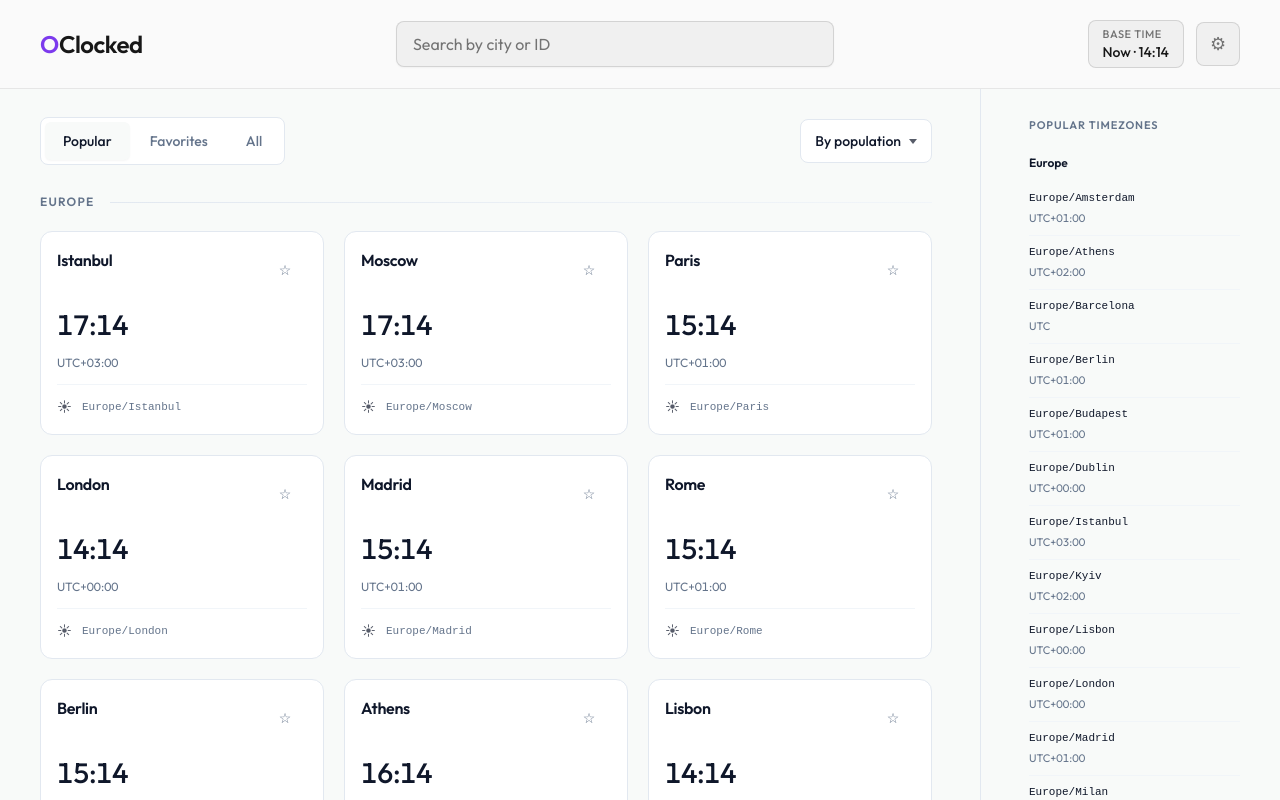
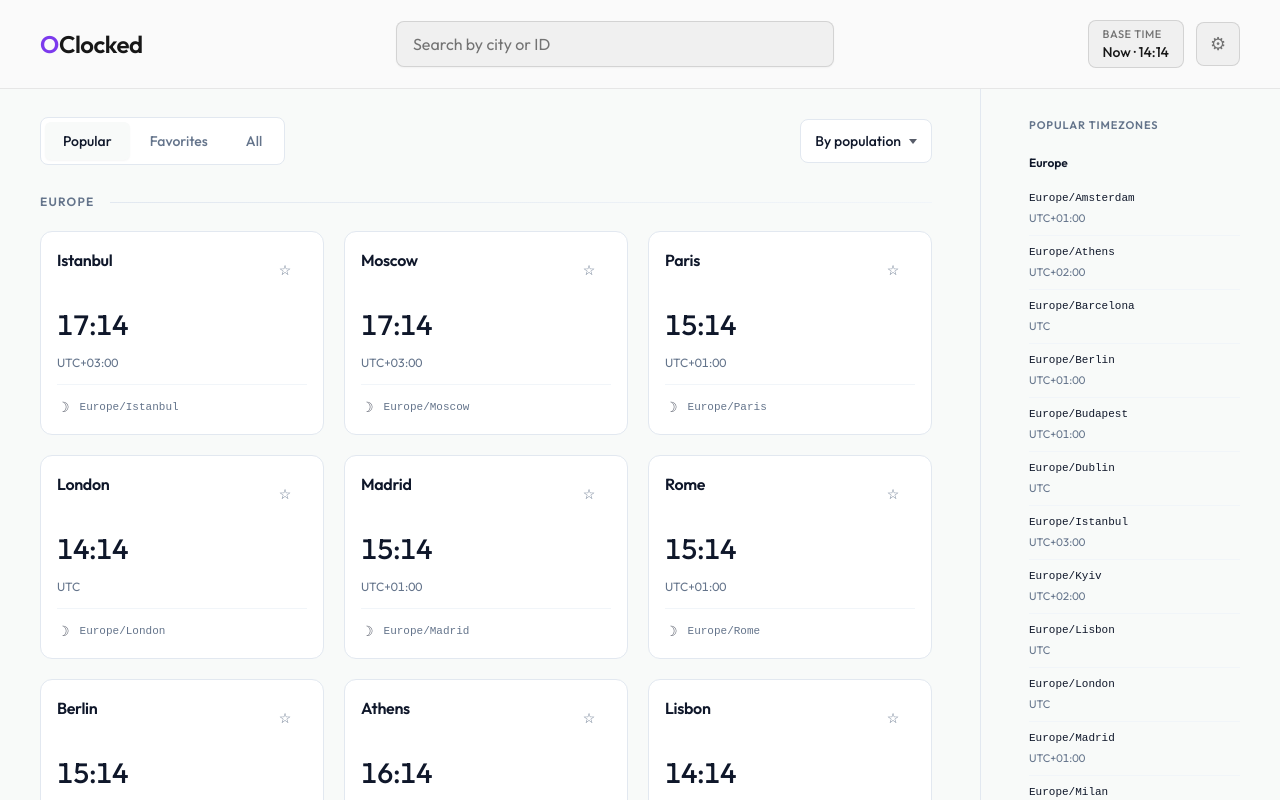
Before and after one commit to iekosmadakis/oclocked, a React (Vite) app: page / in a window 1280 px wide. Shown: the top 800 px of the page. Built offline with nearby package versions, Linux system fonts and the light colour scheme.

Commit message:
Remove date-fns and date-fns-tz dependencies; refactor date and time formatting in BaseTimePicker and timezone utility functions to use native Intl API.

```diff
--- a/package.json
+++ b/package.json
@@ -17,8 +17,6 @@
     "vite": "^7.3.1"
   },
   "dependencies": {
-    "date-fns": "^4.1.0",
-    "date-fns-tz": "^3.2.0",
     "react": "^19.2.4",
     "react-dom": "^19.2.4"
   }
--- a/src/components/BaseTimePicker.tsx
+++ b/src/components/BaseTimePicker.tsx
@@ -1,6 +1,27 @@
 import { useState, useEffect } from 'react'
-import { format } from 'date-fns'
 import styles from './BaseTimePicker.module.css'
+
+function fmtDate(d: Date): string {
+  return d.toLocaleDateString('en-CA', { year: 'numeric', month: '2-digit', day: '2-digit' })
+}
+
+function fmtTime(d: Date, use24h: boolean): string {
+  return d.toLocaleTimeString('en-US', {
+    hour: 'numeric',
+    minute: '2-digit',
+    hour12: !use24h,
+  })
+}
+
+function fmtDateTime(d: Date, use24h: boolean): string {
+  return d.toLocaleString('en-US', {
+    month: 'short',
+    day: 'numeric',
+    hour: 'numeric',
+    minute: '2-digit',
+    hour12: !use24h,
+  })
+}
 
 interface BaseTimePickerProps {
   baseTime: Date
@@ -9,7 +30,6 @@ interface BaseTimePickerProps {
   isLive?: boolean
 }
 
-/** Picker for base time: live "Now" or custom date/time. */
 export function BaseTimePicker({
   baseTime,
   onBaseTimeChange,
@@ -17,23 +37,21 @@ export function BaseTimePicker({
   isLive = true,
 }: BaseTimePickerProps) {
   const [isExpanded, setIsExpanded] = useState(false)
-  const [dateStr, setDateStr] = useState(format(baseTime, 'yyyy-MM-dd'))
-  const [timeStr, setTimeStr] = useState(
-    format(baseTime, use24h ? 'HH:mm' : 'h:mm a')
-  )
+  const [dateStr, setDateStr] = useState(() => fmtDate(baseTime))
+  const [timeStr, setTimeStr] = useState(() => fmtTime(baseTime, use24h))
 
   useEffect(() => {
     if (isExpanded) {
-      setDateStr(format(baseTime, 'yyyy-MM-dd'))
-      setTimeStr(format(baseTime, use24h ? 'HH:mm' : 'h:mm a'))
+      setDateStr(fmtDate(baseTime))
+      setTimeStr(fmtTime(baseTime, use24h))
     }
   }, [isExpanded, baseTime, use24h])
 
   const handleUseNow = () => {
     const now = new Date()
     onBaseTimeChange(now, true)
-    setDateStr(format(now, 'yyyy-MM-dd'))
-    setTimeStr(format(now, use24h ? 'HH:mm' : 'h:mm a'))
+    setDateStr(fmtDate(now))
+    setTimeStr(fmtTime(now, use24h))
     setIsExpanded(false)
   }
 
@@ -64,7 +82,7 @@ export function BaseTimePicker({
         setIsExpanded(false)
       }
     } catch {
-      // Invalid date
+      /* invalid */
     }
   }
 
@@ -79,9 +97,9 @@ export function BaseTimePicker({
         <span className={styles.label}>Base time</span>
         <span className={styles.value}>
           {isLive ? (
-            <>Now · {format(baseTime, use24h ? 'HH:mm' : 'h:mm a')}</>
+            <>Now · {fmtTime(baseTime, use24h)}</>
           ) : (
-            format(baseTime, use24h ? 'MMM d, HH:mm' : 'MMM d, h:mm a')
+            fmtDateTime(baseTime, use24h)
           )}
         </span>
       </button>
--- a/src/components/SearchBar.tsx
+++ b/src/components/SearchBar.tsx
@@ -28,7 +28,7 @@ export function SearchBar({ onAddTimezone }: SearchBarProps) {
   const wrapperRef = useRef<HTMLDivElement>(null)
 
   useEffect(() => {
-    setAllTimezones(getTimezoneSearchList())
+    getTimezoneSearchList().then(setAllTimezones)
   }, [])
 
   const results = useMemo(
--- a/src/utils/timezone.ts
+++ b/src/utils/timezone.ts
@@ -1,101 +1,141 @@
-import { formatInTimeZone, getTimezoneOffset, toZonedTime } from 'date-fns-tz'
-import { ALL_TIMEZONES } from '../data/popularTimezones'
-
 export type SortOption = 'default' | 'alphabetical'
 
-/** Deprecated IANA IDs mapped to canonical equivalents. */
 const TIMEZONE_ALIASES: Record<string, string> = {
   'Asia/Beijing': 'Asia/Shanghai',
   'Pacific/Wellington': 'Pacific/Auckland',
 }
 
-/** Resolves deprecated IDs to canonical IANA timezone. */
 function resolveTimezoneId(id: string): string {
   return TIMEZONE_ALIASES[id] ?? id
 }
 
-/** Returns true if the timezone ID is valid (can format a date). */
-export function isValidTimezone(date: Date, timezoneId: string): boolean {
+function formatInZone(
+  date: Date,
+  timezoneId: string,
+  options: Intl.DateTimeFormatOptions
+): string {
+  const id = resolveTimezoneId(timezoneId)
+  return new Intl.DateTimeFormat('en-US', { ...options, timeZone: id }).format(date)
+}
+
+function formatPartsInZone(
+  date: Date,
+  timezoneId: string,
+  options: Intl.DateTimeFormatOptions
+): Intl.DateTimeFormatPart[] {
+  const id = resolveTimezoneId(timezoneId)
+  return new Intl.DateTimeFormat('en-US', { ...options, timeZone: id }).formatToParts(date)
+}
+
+export function isValidTimezone(_date: Date, timezoneId: string): boolean {
   try {
-    formatInTimeZone(date, resolveTimezoneId(timezoneId), 'HH:mm')
+    const id = resolveTimezoneId(timezoneId)
+    new Intl.DateTimeFormat('en-US', { timeZone: id }).format(new Date())
     return true
   } catch {
     return false
   }
 }
 
-/** Format time in a timezone (no seconds). */
 export function getTimeInTimezone(
   date: Date,
   timezoneId: string,
   use24h: boolean
 ): string {
   try {
-    const id = resolveTimezoneId(timezoneId)
-    const pattern = use24h ? 'HH:mm' : 'h:mm a'
-    return formatInTimeZone(date, id, pattern)
+    return formatInZone(date, timezoneId, {
+      hour: '2-digit',
+      minute: '2-digit',
+      hour12: !use24h,
+    })
   } catch {
     return '--:--'
   }
 }
 
-/** Format date in a timezone (e.g. "Mon, Jan 15"). */
 export function getDateInTimezone(date: Date, timezoneId: string): string {
   try {
-    return formatInTimeZone(date, resolveTimezoneId(timezoneId), 'EEE, MMM d')
+    return formatInZone(date, timezoneId, {
+      weekday: 'short',
+      month: 'short',
+      day: 'numeric',
+    })
   } catch {
     return '--'
   }
 }
 
-/** Get UTC offset string (e.g. "UTC+02:00"). */
-export function getUtcOffset(date: Date, timezoneId: string): string {
+function getOffsetMinutes(date: Date, timezoneId: string): number | null {
   try {
-    const id = resolveTimezoneId(timezoneId)
-    const offsetMs = getTimezoneOffset(id, date)
-    if (!Number.isFinite(offsetMs)) return 'UTC'
-    const offsetMins = Math.round(offsetMs / (60 * 1000))
-    if (!Number.isFinite(offsetMins)) return 'UTC'
-    const sign = offsetMins >= 0 ? '+' : '-'
-    const absMins = Math.abs(offsetMins)
-    const hours = Math.floor(absMins / 60)
-    const mins = absMins % 60
-    const pad = (n: number) => n.toString().padStart(2, '0')
-    return `UTC${sign}${pad(hours)}:${pad(mins)}`
+    const parts = formatPartsInZone(date, timezoneId, {
+      timeZoneName: 'longOffset',
+    })
+    const tzPart = parts.find((p) => p.type === 'timeZoneName')?.value
+    if (!tzPart || !tzPart.startsWith('GMT')) return null
+    const match = tzPart.match(/GMT([+-])(\d{1,2}):?(\d{2})?/)
+    if (!match) return null
+    const sign = match[1] === '+' ? 1 : -1
+    const hours = parseInt(match[2], 10)
+    const mins = match[3] ? parseInt(match[3], 10) : 0
+    return sign * (hours * 60 + mins)
   } catch {
-    return 'UTC'
+    return null
   }
 }
 
-/** True if 06:00–18:00 local time in that zone. */
+export function getUtcOffset(date: Date, timezoneId: string): string {
+  const mins = getOffsetMinutes(date, timezoneId)
+  if (mins === null) return 'UTC'
+  const sign = mins >= 0 ? '+' : '-'
+  const abs = Math.abs(mins)
+  const h = Math.floor(abs / 60)
+  const m = abs % 60
+  const pad = (n: number) => n.toString().padStart(2, '0')
+  return `UTC${sign}${pad(h)}:${pad(m)}`
+}
+
 export function isDaytime(date: Date, timezoneId: string): boolean {
   try {
-    const zoned = toZonedTime(date, resolveTimezoneId(timezoneId))
-    const hour = zoned.getHours()
+    const parts = formatPartsInZone(date, timezoneId, { hour: 'numeric' })
+    const hour = parseInt(parts.find((p) => p.type === 'hour')?.value ?? '12', 10)
     return hour >= 6 && hour < 18
   } catch {
     return true
   }
 }
 
-/** True if DST is in effect. */
 export function isDst(date: Date, timezoneId: string): boolean {
   try {
     const id = resolveTimezoneId(timezoneId)
-    const jan = new Date(date.getFullYear(), 0, 15)
-    const jul = new Date(date.getFullYear(), 6, 15)
-    const janOffset = getTimezoneOffset(id, jan)
-    const julOffset = getTimezoneOffset(id, jul)
-    const currentOffset = getTimezoneOffset(id, date)
-    const stdOffset = Math.min(janOffset, julOffset)
-    return currentOffset !== stdOffset
+    const y = date.getFullYear()
+    const jan = new Date(y, 0, 15)
+    const jul = new Date(y, 6, 15)
+    const janOff = getOffsetMinutes(jan, id)
+    const julOff = getOffsetMinutes(jul, id)
+    const nowOff = getOffsetMinutes(date, id)
+    if (janOff === null || julOff === null || nowOff === null) return false
+    const std = Math.min(janOff, julOff)
+    return nowOff !== std
   } catch {
     return false
   }
 }
 
-/** Fallback list when Intl.supportedValuesOf is unavailable. */
-function getFallbackTimezoneList(): { id: string; city: string }[] {
+export async function getTimezoneSearchList(): Promise<{ id: string; city: string }[]> {
+  try {
+    if (typeof Intl.supportedValuesOf === 'function') {
+      const ids = Intl.supportedValuesOf('timeZone')
+      if (ids.length > 0) {
+        return ids.map((id) => ({
+          id,
+          city: id.split('/').pop()?.replace(/_/g, ' ') ?? id,
+        }))
+      }
+    }
+  } catch {
+    /* fall through */
+  }
+  const { ALL_TIMEZONES } = await import('../data/popularTimezones')
   const seen = new Set<string>()
   const list: { id: string; city: string }[] = []
   for (const t of ALL_TIMEZONES) {
@@ -108,25 +148,6 @@ function getFallbackTimezoneList(): { id: string; city: string }[] {
   return list
 }
 
-/** All IANA timezones for search (uses Intl when available, fallback otherwise). */
-export function getTimezoneSearchList(): { id: string; city: string }[] {
-  try {
-    if (typeof Intl.supportedValuesOf === 'function') {
-      const ids = Intl.supportedValuesOf('timeZone')
-      if (ids.length > 0) {
-        return ids.map((id) => ({
-          id,
-          city: id.split('/').pop()?.replace(/_/g, ' ') ?? id,
-        }))
-      }
-    }
-  } catch {
-    /* fall through to fallback */
-  }
-  return getFallbackTimezoneList()
-}
-
-/** Filter timezones by query (city or ID). */
 export function searchTimezones(
   query: string,
   allTimezones: { id: string; city: string }[],
```
Also changed, not shown: 1 other file (tests, documents, lock files or other folders).
